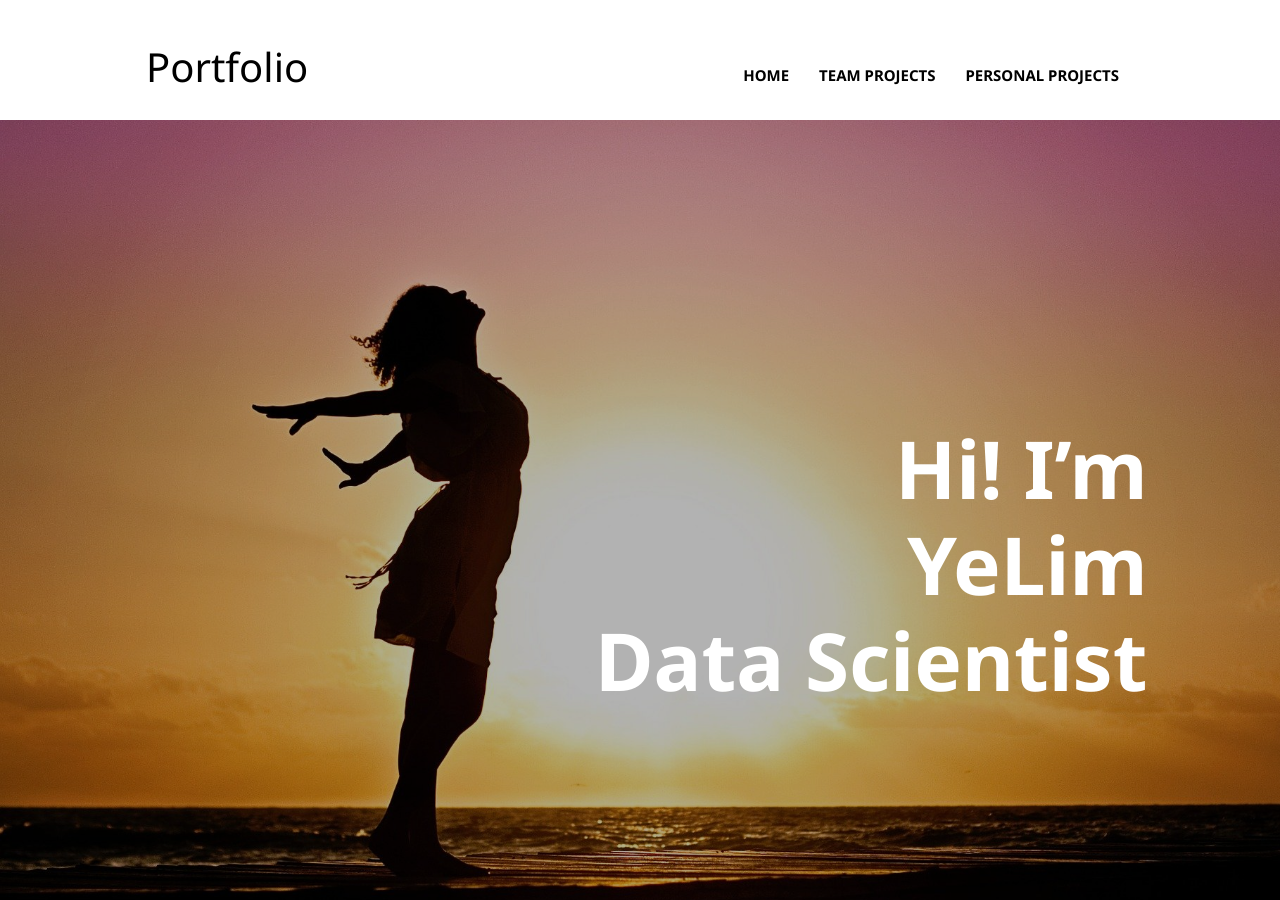
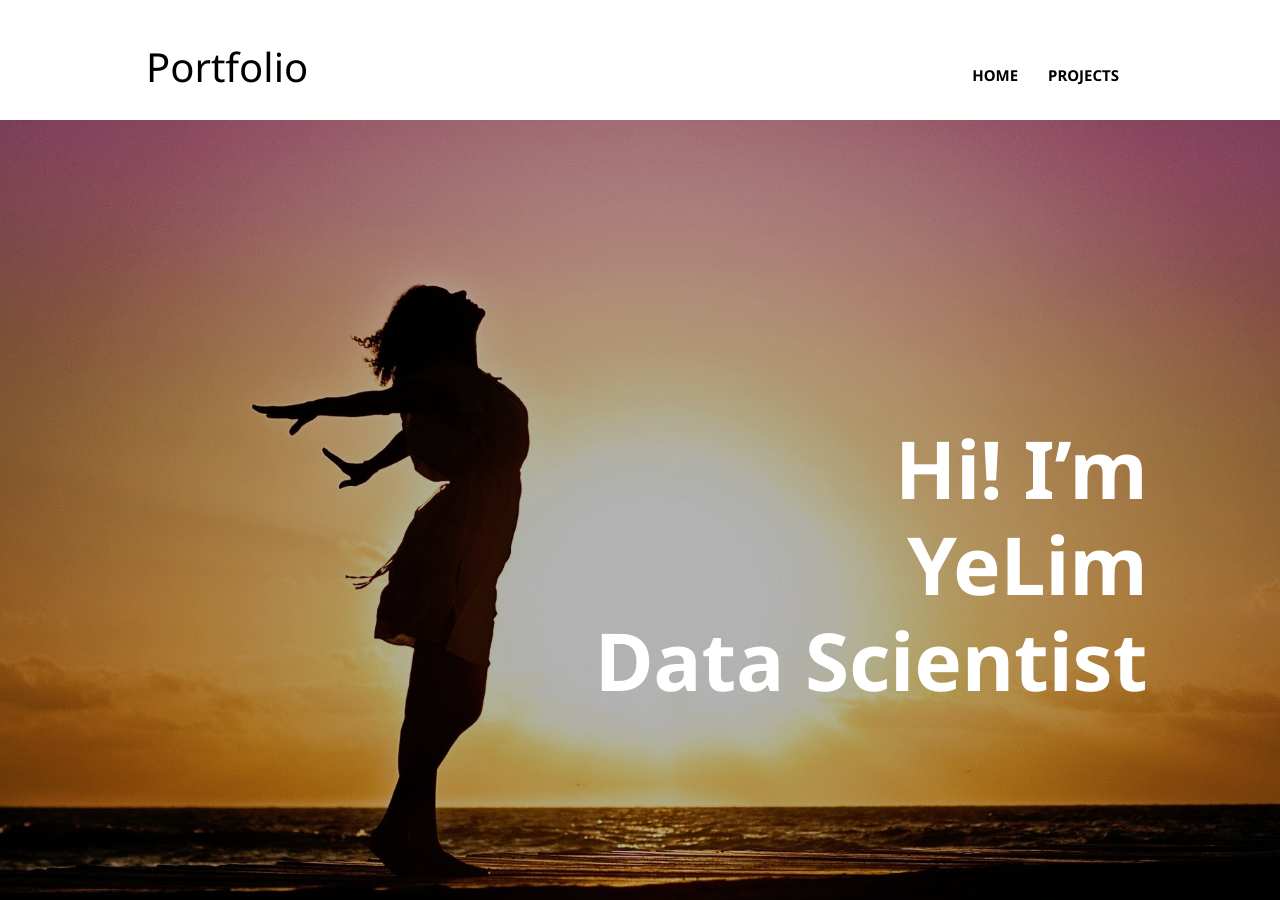
Before and after one commit to HappySoapy/HappySoapy.github.io, a Jekyll site: the page built from index.html, in a window 1280 px wide and 900 px high. Built offline with Jekyll 4.4.1, drawn with Linux system fonts in a browser that asks for light colours; some of the changed lines change nothing that is shown.

Commit message:
Update settings.yml

```diff
--- a/_data/settings.yml
+++ b/_data/settings.yml
@@ -12,8 +12,8 @@
 
 menu:
 # - {name: About, link: '/about'}
-- {name: Team Projects, link: '/blog'}
-- {name: Personal Projects, link: '/portfolio'}
+- {name: Projects, link: '/blog'}
+# - {name: Pezsonal Projects, link: '/portfolio'}
 
 
 #-------------------------------
@@ -160,93 +160,93 @@
 # Portfolio Home Section
 ##### 페이지를 넣으려면 아래의 url과 같은 방법으로 입력해야 한다.
 ##### 2022/01/20/Ohouse-word-cloud
-portfolio-home-items:
-  - image : "assets/images/portfolio/item-1.png"
-    url: "2022/01/20/Ohouse-word-cloud"
+# portfolio-home-items:
+#   - image : "assets/images/portfolio/item-1.png"
+#     url: "2022/01/20/Ohouse-word-cloud"
 
-  - image : "assets/images/portfolio/item-2.png"
-    url: "#"
+#   - image : "assets/images/portfolio/item-2.png"
+#     url: "#"
 
-  - image : "assets/images/portfolio/item-3.png"
-    url: "#"
+#   - image : "assets/images/portfolio/item-3.png"
+#     url: "#"
 
-  - image : "assets/images/portfolio/item-4.png"
-    url: "#"
+#   - image : "assets/images/portfolio/item-4.png"
+#     url: "#"
 
-  - image : "assets/images/portfolio/item-5.png"
-    url: "#"
+#   - image : "assets/images/portfolio/item-5.png"
+#     url: "#"
 
-  - image : "assets/images/portfolio/item-1.png"
-    url: "#"
+#   - image : "assets/images/portfolio/item-1.png"
+#     url: "#"
 
-  - image : "assets/images/portfolio/item-2.png"
-    url: "#"
+#   - image : "assets/images/portfolio/item-2.png"
+#     url: "#"
 
 
 # Portfolio Page
-portfolio-label:
-- {
-    title : "UI/UX Design",
-    type : "design"
-  }
-- {
-    title : "BRANDING",
-    type : "branding"
-  }
-- {
-    title : "ILLUSTRATION",
-    type : "illustration"
-  }
+# portfolio-label:
+# - {
+#     title : "UI/UX Design",
+#     type : "design"
+#   }
+# - {
+#     title : "BRANDING",
+#     type : "branding"
+#   }
+# - {
+#     title : "ILLUSTRATION",
+#     type : "illustration"
+#   }
 
-portfolio-items:
-  - image : "assets/images/portfolio/item-1.png"
-    url: "2022/01/20/Ohouse-word-cloud"
-    portfolio-type:
-     - type: "design"
-     - type: "illustration"
+# portfolio-items:
+#   - image : "assets/images/portfolio/item-1.png"
+#     url: "2022/01/20/Ohouse-word-cloud"
+#     portfolio-type:
+#      - type: "design"
+#      - type: "illustration"
 
-  - image : "assets/images/portfolio/item-2.png"
-    url: "#"
-    portfolio-type:
-      - type: "branding"
+#   - image : "assets/images/portfolio/item-2.png"
+#     url: "#"
+#     portfolio-type:
+#       - type: "branding"
 
-  - image : "assets/images/portfolio/item-3.png"
-    url: "#"
-    portfolio-type:
-      - type: "illustration"
+#   - image : "assets/images/portfolio/item-3.png"
+#     url: "#"
+#     portfolio-type:
+#       - type: "illustration"
 
-  - image : "assets/images/portfolio/item-6.png"
-    url: "#"
-    portfolio-type:
-      - type: "design"
-      - type: "branding"
+#   - image : "assets/images/portfolio/item-6.png"
+#     url: "#"
+#     portfolio-type:
+#       - type: "design"
+#       - type: "branding"
 
-  - image : "assets/images/portfolio/item-8.png"
-    url: "#"
-    portfolio-type:
-      - type: "illustration"
+#   - image : "assets/images/portfolio/item-8.png"
+#     url: "#"
+#     portfolio-type:
+#       - type: "illustration"
 
-  - image : "assets/images/portfolio/item-5.png"
-    url: "#"
-    portfolio-type:
-      - type: "design"
+#   - image : "assets/images/portfolio/item-5.png"
+#     url: "#"
+#     portfolio-type:
+#       - type: "design"
 
-  - image : "assets/images/portfolio/item-1.png"
-    url: "#"
-    portfolio-type:
-      - type: "branding"
+#   - image : "assets/images/portfolio/item-1.png"
+#     url: "#"
+#     portfolio-type:
+#       - type: "branding"
 
-  - image : "assets/images/portfolio/item-3.png"
-    url: "#"
-    portfolio-type:
-      - type: "design"
-      - type: "illustration"
-      - type: "branding"
+#   - image : "assets/images/portfolio/item-3.png"
+#     url: "#"
+#     portfolio-type:
+#       - type: "design"
+#       - type: "illustration"
+#       - type: "branding"
 
-  - image : "assets/images/portfolio/item-7.png"
-    url: "#"
-    portfolio-type:
-      - type: "illustration"
+#   - image : "assets/images/portfolio/item-7.png"
+#     url: "#"
+#     portfolio-type:
+#       - type: "illustration"
 
 
 # #-------------------------------
```
